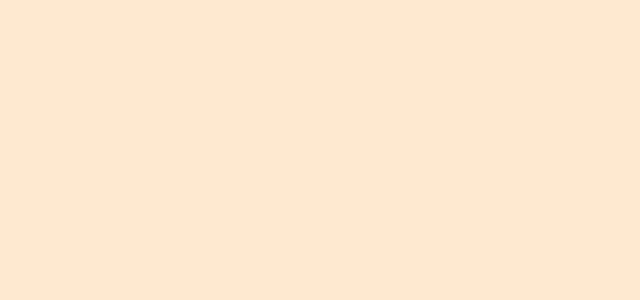
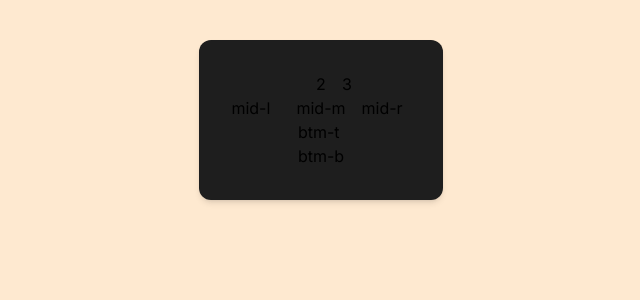
Before and after one commit to Ronit-gurjar/dsg-portfolio, a Next.js app: page / in a window 1280 px wide. Shown: the top 300 px of the page, without its empty margins (319-959 px from the left). Built offline with nearby package versions, Linux system fonts and the light colour scheme.

Commit message:
Add: basic layout

```diff
--- a/src/app/page.tsx
+++ b/src/app/page.tsx
@@ -3,7 +3,22 @@ import Image from 'next/image'
 export default function Home() {
   return (
     <main className="flex min-h-screen flex-col items-center justify-between p-10">
-
+      <div className='flex flex-col items-center placeholder:max-w-md mx-auto bg-Theme-black rounded-xl shadow-md overflow-hidden md:max-w-2xl p-8'>
+        <div className='grid grid-cols-3 gap-4'>
+          <div></div>
+          <div>2</div>
+          <div>3</div>
+        </div>
+        <div className='grid grid-cols-3 gap-4'>
+          <div>mid-l</div>
+          <div>mid-m</div>
+          <div>mid-r</div>
+        </div>
+        <div className='flex flex-col justify-center'>
+          <div>btm-t</div>
+          <div>btm-b</div>
+        </div>
+      </div>
     </main>
   )
 }
```
